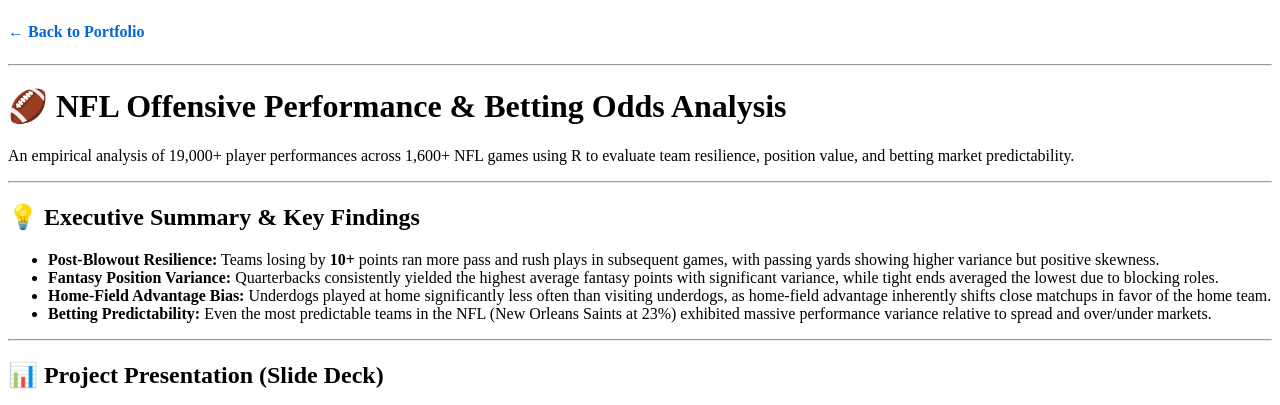
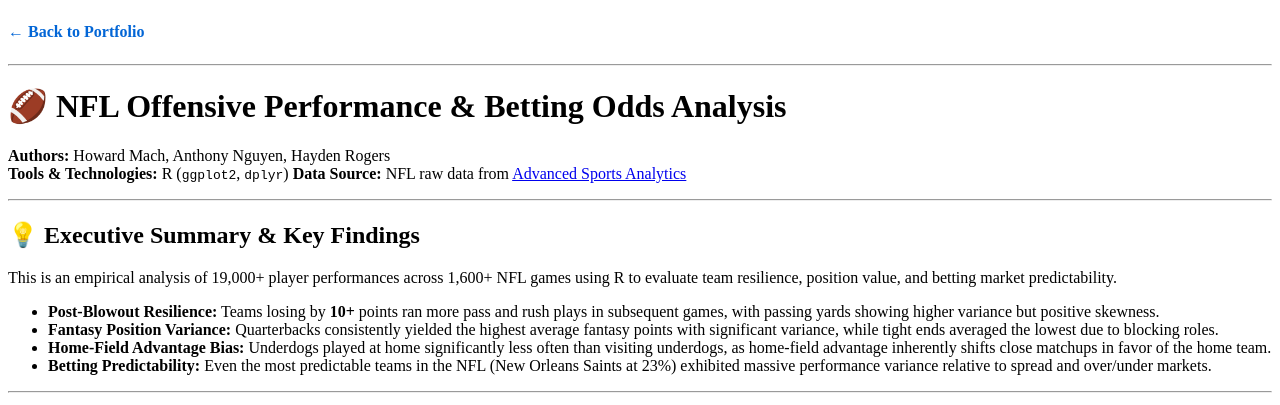
Before and after one commit to howardmach/howardmach.github.io, a Jekyll site: the page built from projects/nfl-performance-analysis.md, in a window 1280 px wide and 900 px high, cut to the strip 0-405 px from the top of the window. Built offline with Jekyll 4.4.1, drawn with Linux system fonts in a browser that asks for light colours.

Commit message:
Revise NFL performance analysis with key findings
Updated the analysis section with key findings and insights on NFL performance and betting odds.

```diff
--- a/projects/nfl-performance-analysis.md
+++ b/projects/nfl-performance-analysis.md
@@ -5,11 +5,15 @@ title: NFL Performance Analysis
 
 # 🏈 NFL Offensive Performance & Betting Odds Analysis
 
-An empirical analysis of 19,000+ player performances across 1,600+ NFL games using R to evaluate team resilience, position value, and betting market predictability.
+**Authors:** Howard Mach, Anthony Nguyen, Hayden Rogers
+**Tools & Technologies:** R (`ggplot2`, `dplyr`)
+**Data Source:** NFL raw data from [Advanced Sports Analytics](https://substack.com/@advancedsportsanalytics)
 
 ---
 
 ## 💡 Executive Summary & Key Findings
+
+This is an empirical analysis of 19,000+ player performances across 1,600+ NFL games using R to evaluate team resilience, position value, and betting market predictability.
 
 * **Post-Blowout Resilience:** Teams losing by **10+** points ran more pass and rush plays in subsequent games, with passing yards showing higher variance but positive skewness.
 * **Fantasy Position Variance:** Quarterbacks consistently yielded the highest average fantasy points with significant variance, while tight ends averaged the lowest due to blocking roles.
```
